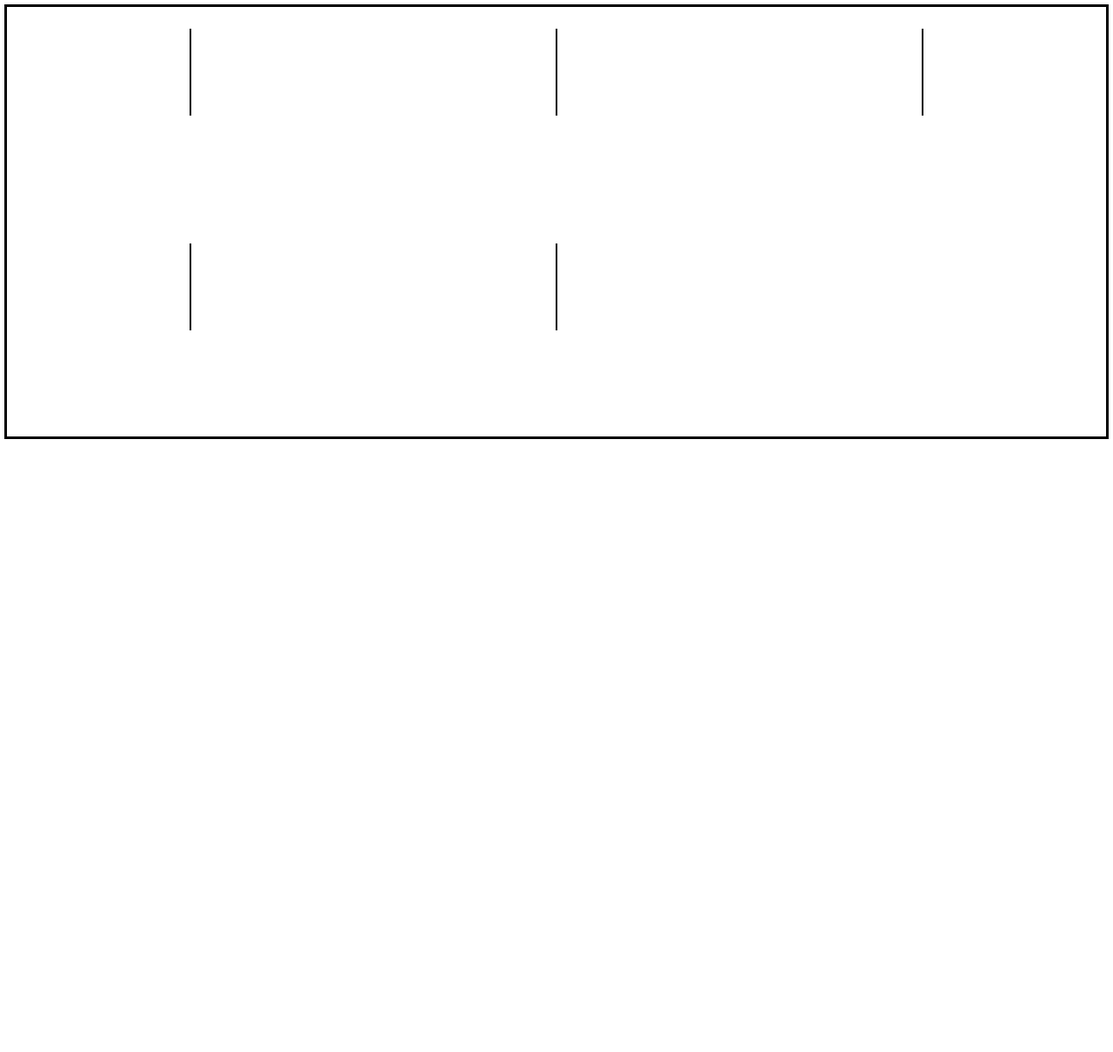
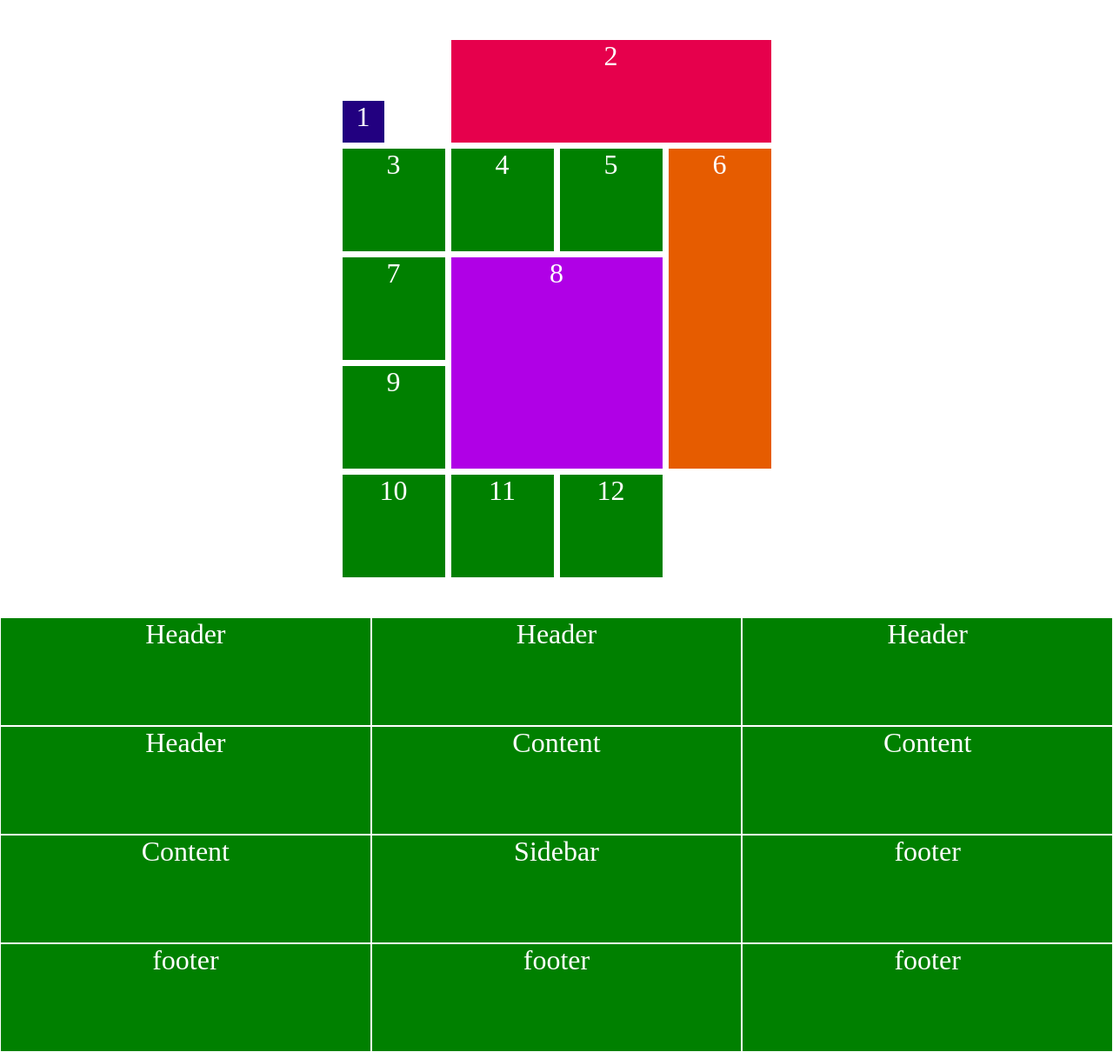
Before and after one commit to dsgnrr/p64_html_lessons, a plain HTML site: page lesson9_grid/index.html in a window 1280 px wide. Shown: the whole page at 87% size. Before the commit the page ends 800 px from the top, so only its background shows below. Drawn offline with Linux system fonts and the light colour scheme.

Commit message:
grid-copmplete

```diff
--- a/lesson9_grid/index.html
+++ b/lesson9_grid/index.html
@@ -8,11 +8,33 @@
 </head>
 <body>
     <div class="grid-container">
-        <div class="item"></div>
-        <div class="item"></div>
-        <div class="item"></div>
-        <div class="item"></div>
-        <div class="item"></div>
+        <div class="item-1">1</div>
+        <div class="item-2">2</div>
+        <div class="item">3</div>
+        <div class="item">4</div>
+        <div class="item">5</div>
+        <div class="item-6">6</div>
+        <div class="item">7</div>
+        <div class="item-8">8</div>
+        <div class="item">9</div>
+        <div class="item">10</div>
+        <div class="item">11</div>
+        <div class="item">12</div>
+    </div>
+
+    <div class="grid-template">
+        <div class="item a">Header</div>
+        <div class="item a">Header</div>
+        <div class="item a">Header</div>
+        <div class="item a">Header</div>
+        <div class="item b">Content</div>
+        <div class="item b">Content</div>
+        <div class="item b">Content</div>
+        <div class="item с">Sidebar</div>
+        <div class="item c">footer</div>
+        <div class="item c">footer</div>
+        <div class="item c">footer</div>
+        <div class="item c">footer</div>
     </div>
 </body>
 </html>
--- a/lesson9_grid/style.css
+++ b/lesson9_grid/style.css
@@ -2,13 +2,25 @@
     margin:0;
     padding:0;
     box-sizing: border-box;
+    font-size: xx-large;
+    color: white;
+    text-align: center;
+}
+
+.grid-template{
+    display: grid;
+    min-height: 500px;
+    grid-template-areas:
+        "a a a"
+        "b b c"
+        "d d d";
 }
 
 .grid-container{
     display: grid;
     border: 3px solid;
     margin:5px;
-    height: 500px;
+    min-height: 700px;
 
     /*Створюємо колонки
     Ви можете вказати фіксовані одиниці або відносні
@@ -18,19 +30,72 @@
     /* grid-template-columns: 35% 35% auto;
     grid-template-rows: 25% auto auto auto; */
 
-    grid-template-columns: repeat(3, 1fr);
-    grid-template-rows: 150px;
+    grid-template-columns: repeat(4, 120px);
+    grid-template-rows: repeat(5, 120px);
+    gap:5px;
     /* row-gap: 10px; */
     /* column-gap: 10px; */
-    /* вирівнювання елементів по вертикальній лінї */
-    justify-items: center;
-     /* вирівнювання горизонтальній лінії по вертикальній лінї */
-    align-items: center;
+
+    /* вирівнювання елементів по горизонтальній лінї */
+    /* для stretch непотрібно вказувати розмір елементів
+       якщо це justify-items не вказується ширина
+    */
+    justify-items: stretch;
+     /* вирівнювання по вертикальній  лінії  */
+     /* для stretch непотрібно вказувати розмір елементів
+       якщо це align-items не вказується висота
+    */
+    align-items: stretch;
+
+    /* Вирівннювання самої сітки в контейнері, якщо є вільне місце */
+    /* вирівнюємо сітку по горизонталі */
+    justify-content: center;
+
+     /* вирівнюємо сітку по вертикалі */
+    align-content: center;
+
 }
 
 .item{
+    /* розміри елементам задаємо тільки тоді коли немає stretch */
     /* width: 100px; */
-    height: 100px;
+    /* height: 100px; */
     background-color: green;
     border:1px solid;
 }
+
+.item-1{
+    width: 50px;
+    height: 50px;
+    background-color: rgb(34, 0, 128);
+    border:1px solid;
+    justify-self: start;
+    align-self: end;
+
+}
+
+.item-2{
+    background-color: rgb(230, 0, 76);
+    border:1px solid;
+    /* ростягування елементу на колонки */
+    grid-column: 2 / 5;
+
+}
+
+.item-6{
+    background-color: rgb(230, 92, 0);
+    border:1px solid;
+    /* ростягування елементу на рядки */
+    grid-row: 2 / 5;
+    /* позиція у сітці */
+    grid-column: 4;
+
+
+}
+
+.item-8{
+    background-color: rgb(176, 0, 230);
+    border:1px solid;
+    grid-column: span 2;
+    grid-row: span 2;
+}
```
